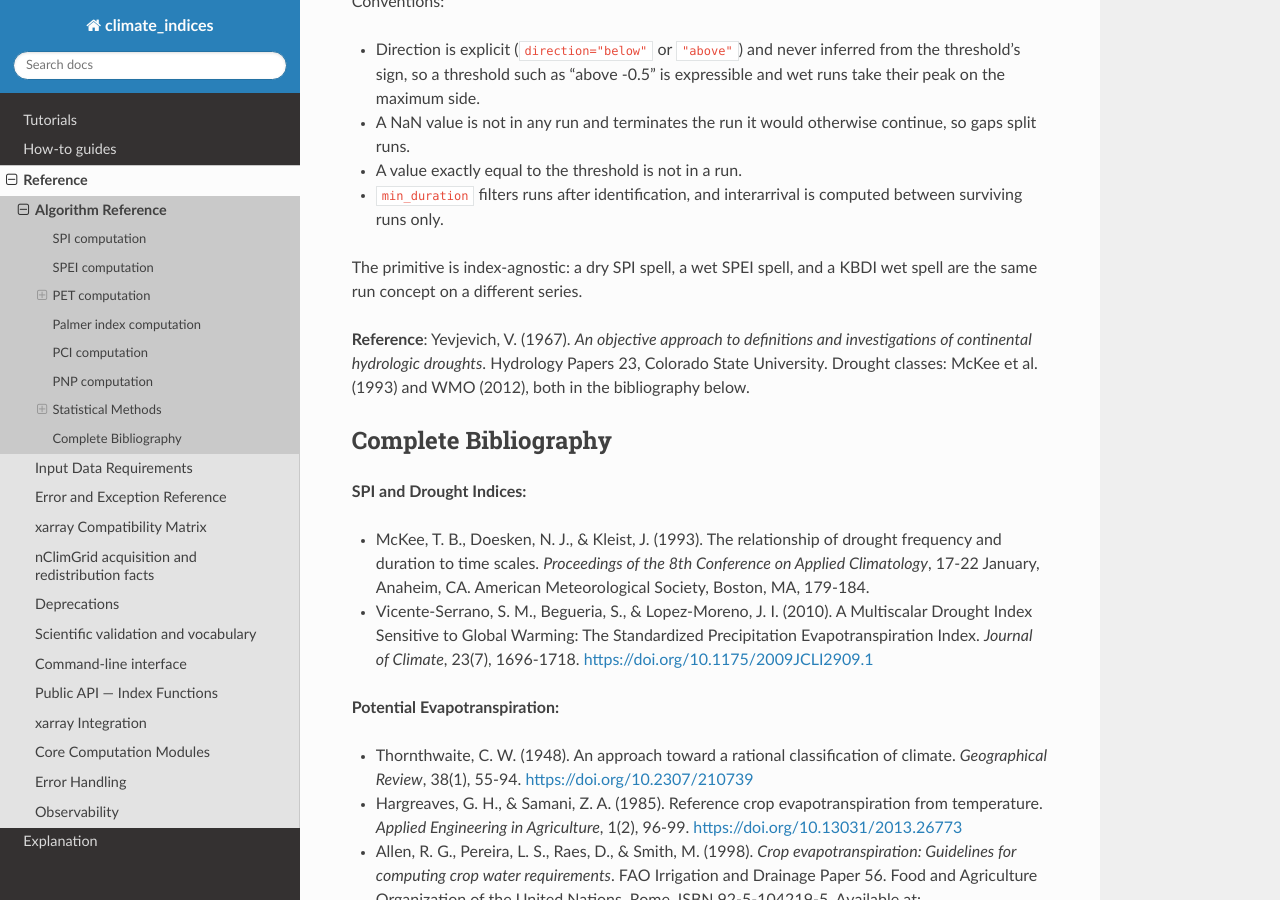
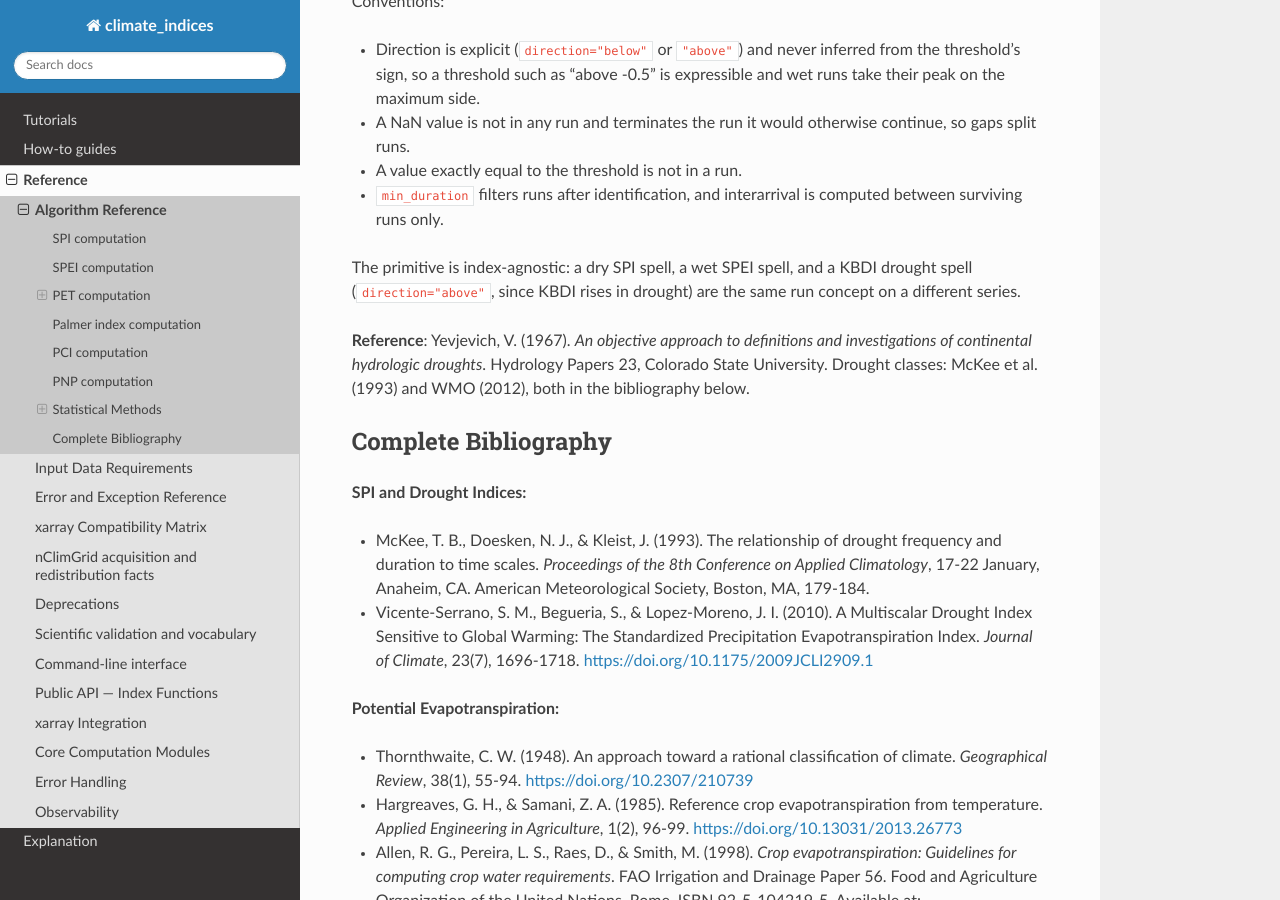
Before and after one commit to monocongo/climate_indices, a Sphinx documentation site: the page built from docs/algorithm-reference.md, in a window 1280 px wide and 900 px high, scrolled down 7125 px. Built offline with Sphinx 7.4.7 and the Read the Docs theme 3.1.0, drawn with Linux system fonts in a browser that asks for light colours.

Commit message:
docs(runs): correct KBDI characterisation and document the runs module
- KBDI is not a standardized index and rises in drought, so the examples now
  read "KBDI drought spell (direction=\"above\")" in the module docstring,
  docs/algorithm-reference.md, and CONTEXT.md
- add climate_indices.runs to the API listing in docs/reference.md
- llms-full.txt regenerated

```diff
--- a/docs/algorithm-reference.md
+++ b/docs/algorithm-reference.md
@@ -318,7 +318,8 @@
   computed between surviving runs only.
 
 The primitive is index-agnostic: a dry SPI spell, a wet SPEI spell, and a KBDI
-wet spell are the same run concept on a different series.
+drought spell (``direction="above"``, since KBDI rises in drought) are the same
+run concept on a different series.
 
 **Reference**: Yevjevich, V. (1967). *An objective approach to definitions and
 investigations of continental hydrologic droughts*. Hydrology Papers 23,
--- a/llms-full.txt
+++ b/llms-full.txt
@@ -4432,7 +4432,8 @@
   computed between surviving runs only.
 
 The primitive is index-agnostic: a dry SPI spell, a wet SPEI spell, and a KBDI
-wet spell are the same run concept on a different series.
+drought spell (``direction="above"``, since KBDI rises in drought) are the same
+run concept on a different series.
 
 **Reference**: Yevjevich, V. (1967). *An objective approach to definitions and
 investigations of continental hydrologic droughts*. Hydrology Papers 23,
```
Also changed, not shown: docs/reference.md (+7 -0 lines), src/climate_indices/CONTEXT.md (+1 -1 lines).
